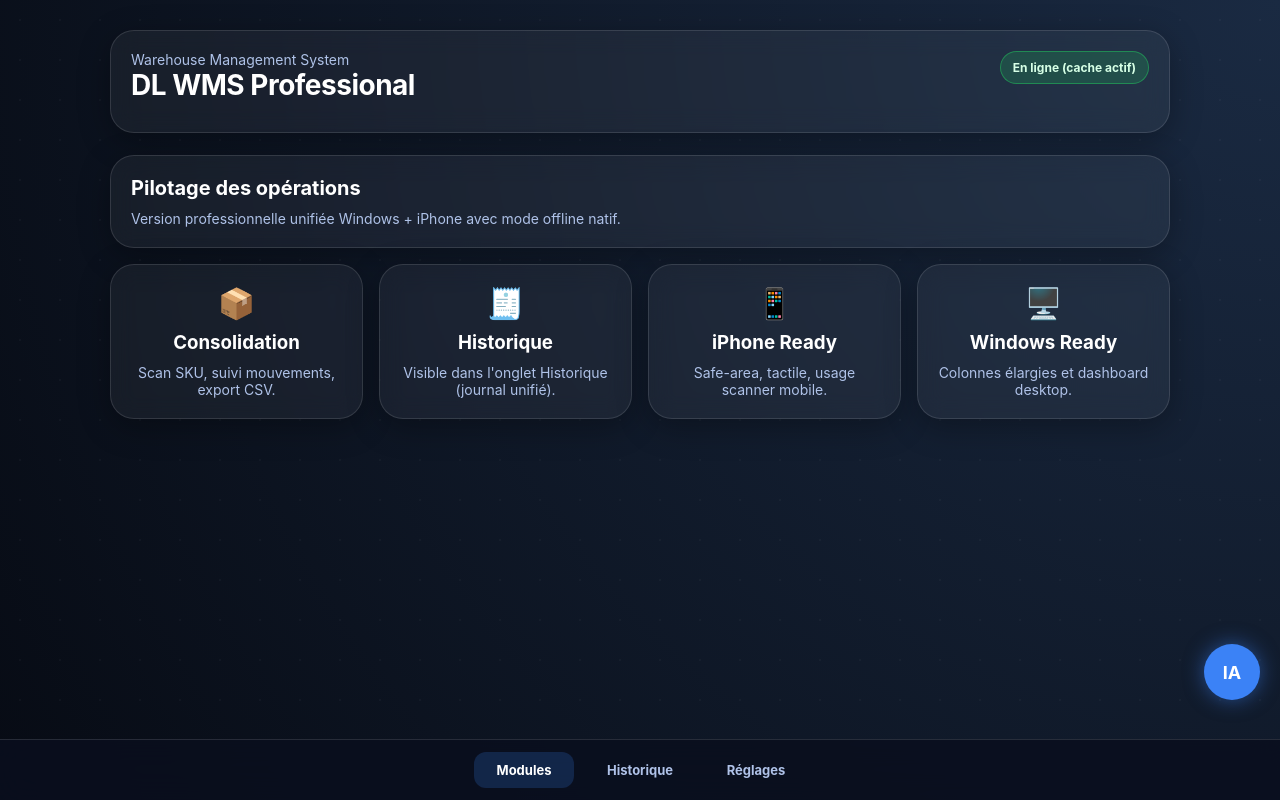
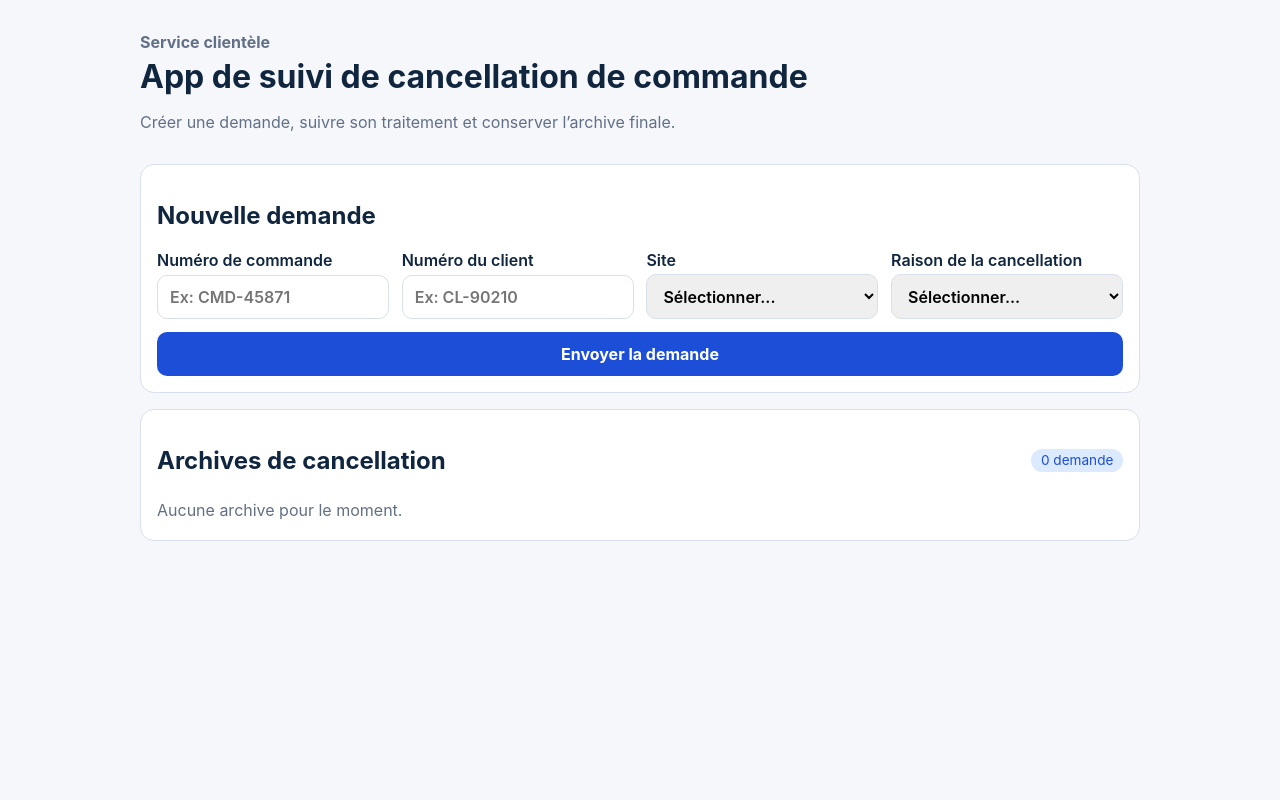
Before and after one commit to cfddf486w5-crypto/App2, a plain HTML site: page index.html in a window 1280 px wide. Drawn offline with Linux system fonts and the light colour scheme.

Commit message:
Refondre l'app en suivi de cancellation de commande

```diff
--- a/css/theme.css
+++ b/css/theme.css
@@ -1,84 +1,133 @@
 :root {
-    --bg-dark: #070B14;
-    --bg-light: #1A2A42;
-    --primary: #3B82F6;
-    --glow: 0 0 20px rgba(59, 130, 246, 0.5);
-    --surface: rgba(255, 255, 255, 0.05);
-    --surface-border: rgba(255, 255, 255, 0.12);
-    --text-main: #FFFFFF;
-    --text-sub: #AFC2E8;
-    --radius-lg: 24px;
-    --radius-md: 14px;
-    --safe-top: env(safe-area-inset-top);
-    --safe-bottom: env(safe-area-inset-bottom);
+  color-scheme: light;
+  --bg: #f5f7fb;
+  --text: #10263f;
+  --muted: #617086;
+  --card: #ffffff;
+  --line: #d8e0ec;
+  --primary: #1d4ed8;
+  --primary-soft: #dbeafe;
+  --success: #15803d;
+  --warning: #b45309;
 }
 
-* { box-sizing: border-box; -webkit-tap-highlight-color: transparent; }
+* { box-sizing: border-box; }
 
 body {
-    margin: 0;
-    font-family: "Inter", -apple-system, BlinkMacSystemFont, "Segoe UI", Roboto, sans-serif;
-    background: radial-gradient(circle at top right, var(--bg-light), var(--bg-dark));
-    background-attachment: fixed;
-    color: var(--text-main);
-    min-height: 100vh;
-    padding-top: var(--safe-top);
-    padding-bottom: calc(var(--safe-bottom) + 80px);
-    overflow-x: hidden;
+  margin: 0;
+  font-family: Inter, Segoe UI, Arial, sans-serif;
+  background: var(--bg);
+  color: var(--text);
 }
 
-.glass-card {
-    background: var(--surface);
-    backdrop-filter: blur(12px);
-    -webkit-backdrop-filter: blur(12px);
-    border: 1px solid var(--surface-border);
-    border-radius: var(--radius-lg);
-    padding: 20px;
-    box-shadow: 0 8px 32px rgba(0, 0, 0, 0.3);
+.container {
+  width: min(1000px, 92vw);
+  margin: 2rem auto;
+  display: grid;
+  gap: 1rem;
 }
 
-h1, h2, h3 { margin: 0 0 10px 0; font-weight: 700; }
-h1 { font-size: 28px; letter-spacing: -0.5px; }
-h2 { font-size: 20px; }
-p.subtext { color: var(--text-sub); margin: 0; font-size: 14px; }
+.hero h1 { margin: 0.3rem 0; }
+.kicker { margin: 0; color: var(--primary); font-weight: 700; }
+.hero p { color: var(--muted); }
 
-input, button {
-    font-family: inherit;
-    font-size: 16px;
-    outline: none;
-    border: none;
+.card {
+  background: var(--card);
+  border: 1px solid var(--line);
+  border-radius: 14px;
+  padding: 1rem;
 }
 
-input[type="text"] {
-    width: 100%;
-    padding: 14px;
-    border-radius: var(--radius-md);
-    background: rgba(0,0,0,0.3);
-    border: 1px solid var(--surface-border);
-    color: white;
-    margin-bottom: 12px;
+.form-grid {
+  display: grid;
+  grid-template-columns: repeat(auto-fit, minmax(220px, 1fr));
+  gap: 0.8rem;
 }
 
-.btn-primary {
-    background: var(--primary);
-    color: white;
-    padding: 14px;
-    border-radius: var(--radius-md);
-    width: 100%;
-    font-weight: 700;
-    box-shadow: var(--glow);
-    cursor: pointer;
+label {
+  display: grid;
+  gap: 0.3rem;
+  font-weight: 600;
 }
 
-#particles {
-    position: fixed;
-    top: 0;
-    left: 0;
-    width: 100%;
-    height: 100%;
-    pointer-events: none;
-    z-index: -1;
-    background-image: radial-gradient(rgba(255,255,255,0.11) 1px, transparent 1px);
-    background-size: 40px 40px;
-    opacity: 0.3;
+input, select, textarea, button {
+  font: inherit;
 }
+
+input, select, textarea {
+  border: 1px solid var(--line);
+  border-radius: 10px;
+  padding: 0.65rem 0.75rem;
+  width: 100%;
+}
+
+.primary {
+  border: none;
+  border-radius: 10px;
+  background: var(--primary);
+  color: white;
+  font-weight: 700;
+  padding: 0.75rem;
+  cursor: pointer;
+}
+
+.full { grid-column: 1 / -1; }
+.hidden { display: none; }
+
+.list-head {
+  display: flex;
+  justify-content: space-between;
+  align-items: center;
+}
+
+.badge {
+  background: var(--primary-soft);
+  color: var(--primary);
+  border-radius: 999px;
+  padding: 0.2rem 0.6rem;
+  font-size: 0.85rem;
+}
+
+.stack { display: grid; gap: 0.7rem; }
+
+.archive-item {
+  border: 1px solid var(--line);
+  border-radius: 10px;
+  padding: 0.8rem;
+}
+
+.archive-top {
+  display: flex;
+  justify-content: space-between;
+  gap: 1rem;
+  align-items: baseline;
+}
+
+.archive-top h3 { margin: 0; }
+.meta, .reason { margin: 0.3rem 0; color: var(--muted); }
+
+.status {
+  font-size: 0.8rem;
+  border-radius: 999px;
+  padding: 0.2rem 0.55rem;
+  border: 1px solid transparent;
+}
+
+.status.pending { color: var(--warning); border-color: #facc15; background: #fef9c3; }
+.status.progress { color: var(--primary); border-color: #93c5fd; background: #eff6ff; }
+.status.done { color: var(--success); border-color: #86efac; background: #f0fdf4; }
+
+.timeline {
+  margin: 0.45rem 0;
+  padding-left: 1rem;
+}
+
+.timeline li.done { color: var(--success); font-weight: 600; }
+.actions { display: flex; gap: 0.5rem; flex-wrap: wrap; }
+.actions button {
+  border: 1px solid var(--line);
+  background: #fff;
+  border-radius: 8px;
+  padding: 0.4rem 0.6rem;
+  cursor: pointer;
+}
--- a/index.html
+++ b/index.html
@@ -1,52 +1,84 @@
 <!DOCTYPE html>
 <html lang="fr">
 <head>
-    <meta charset="UTF-8">
-    <meta name="viewport" content="width=device-width, initial-scale=1.0, viewport-fit=cover">
-    <meta name="apple-mobile-web-app-capable" content="yes">
-    <meta name="apple-mobile-web-app-status-bar-style" content="black-translucent">
-    <title>DL WMS</title>
-    <link rel="manifest" href="manifest.webmanifest">
-    <link rel="stylesheet" href="css/theme.css">
-    <link rel="stylesheet" href="css/layout.css">
+  <meta charset="UTF-8" />
+  <meta name="viewport" content="width=device-width, initial-scale=1.0" />
+  <title>Suivi de cancellation de commande</title>
+  <link rel="stylesheet" href="css/theme.css" />
 </head>
 <body>
-    <div id="particles"></div>
+  <main class="container">
+    <header class="hero">
+      <p class="kicker">Service clientèle</p>
+      <h1>App de suivi de cancellation de commande</h1>
+      <p>Créer une demande, suivre son traitement et conserver l’archive finale.</p>
+    </header>
 
-    <div class="app-shell">
-        <header class="top-header glass-card">
-            <div>
-                <p class="subtext">Warehouse Management System</p>
-                <h1>DL WMS Professional</h1>
-            </div>
-            <span id="sync-status" class="sync-pill">Mode hors-ligne sécurisé</span>
-        </header>
+    <section class="card">
+      <h2>Nouvelle demande</h2>
+      <form id="cancel-form" class="form-grid">
+        <label>
+          Numéro de commande
+          <input type="text" id="orderNumber" required placeholder="Ex: CMD-45871" />
+        </label>
 
-        <main id="app-root"></main>
-    </div>
+        <label>
+          Numéro du client
+          <input type="text" id="customerNumber" required placeholder="Ex: CL-90210" />
+        </label>
 
-    <nav class="bottom-bar">
-        <a href="#/modules" class="nav-item">Modules</a>
-        <a href="#/history" class="nav-item">Historique</a>
-        <a href="#/settings" class="nav-item">Réglages</a>
-    </nav>
+        <label>
+          Site
+          <select id="site" required>
+            <option value="">Sélectionner...</option>
+            <option>Langelier</option>
+            <option>Anjou</option>
+            <option>Laval</option>
+            <option>Longueuil</option>
+            <option>Autre</option>
+          </select>
+        </label>
 
-    <div id="ai-panel" class="ai-panel glass-card hidden">
-        <div class="ai-header">
-            <h3>Assistant IA Local</h3>
-            <button id="close-ai">×</button>
-        </div>
-        <div id="ai-chat" class="ai-chat"></div>
-        <div class="ai-input-group">
-            <input type="text" id="ai-input" placeholder="Question opérationnelle...">
-            <button id="ai-send">Go</button>
-        </div>
-    </div>
-    <button id="fab-ai" class="fab-ai">IA</button>
+        <label>
+          Raison de la cancellation
+          <select id="reason" required>
+            <option value="">Sélectionner...</option>
+            <option value="Client cancel">Client cancel</option>
+            <option value="Autre">Autre</option>
+          </select>
+        </label>
 
-    <script src="js/store.js"></script>
-    <script src="js/ai.js"></script>
-    <script src="js/router.js"></script>
-    <script src="js/app.js"></script>
+        <label id="otherReasonWrap" class="hidden full">
+          Détail (si « Autre »)
+          <textarea id="otherReason" rows="3" placeholder="Écrire la raison..."></textarea>
+        </label>
+
+        <button type="submit" class="primary full">Envoyer la demande</button>
+      </form>
+    </section>
+
+    <section class="card">
+      <div class="list-head">
+        <h2>Archives de cancellation</h2>
+        <span id="archiveCount" class="badge">0 demande</span>
+      </div>
+      <div id="archiveList" class="stack"></div>
+    </section>
+  </main>
+
+  <template id="archiveTemplate">
+    <article class="archive-item">
+      <div class="archive-top">
+        <h3></h3>
+        <span class="status"></span>
+      </div>
+      <p class="meta"></p>
+      <p class="reason"></p>
+      <ul class="timeline"></ul>
+      <div class="actions"></div>
+    </article>
+  </template>
+
+  <script src="js/app.js"></script>
 </body>
 </html>
--- a/js/app.js
+++ b/js/app.js
@@ -1,28 +1,130 @@
-document.addEventListener('DOMContentLoaded', async () => {
-    await Store.init();
+const STORAGE_KEY = 'cancellation-archives-v1';
 
-    const syncStatus = document.getElementById('sync-status');
-    const updateStatus = () => {
-        if (!syncStatus) {
-            return;
-        }
-        const online = navigator.onLine;
-        syncStatus.textContent = online ? 'En ligne (cache actif)' : 'Mode hors-ligne sécurisé';
-        syncStatus.classList.toggle('offline', !online);
-    };
+const WORKFLOW = [
+  'Demande créée',
+  'Notification reçue pour traiter la demande',
+  'Demande acceptée',
+  'Commande trouvée et retirée',
+  'Cancellation créée',
+  'Photo du bon de cancellation prise',
+  'Demande envoyée par Outlook',
+  'Traitée au site',
+  'Archive finale'
+];
 
-    window.addEventListener('online', updateStatus);
-    window.addEventListener('offline', updateStatus);
-    updateStatus();
+const form = document.getElementById('cancel-form');
+const reasonSelect = document.getElementById('reason');
+const otherReasonWrap = document.getElementById('otherReasonWrap');
+const otherReason = document.getElementById('otherReason');
+const archiveList = document.getElementById('archiveList');
+const archiveCount = document.getElementById('archiveCount');
+const archiveTemplate = document.getElementById('archiveTemplate');
 
-    window.addEventListener('hashchange', () => Router.handleRoute());
-    Router.handleRoute();
+const loadArchives = () => JSON.parse(localStorage.getItem(STORAGE_KEY) || '[]');
+const saveArchives = (archives) => localStorage.setItem(STORAGE_KEY, JSON.stringify(archives));
 
-    AI.initUI();
+const statusInfo = (step) => {
+  if (step >= WORKFLOW.length - 1) {
+    return { label: 'Finalisée', className: 'done' };
+  }
+  if (step > 0) {
+    return { label: 'En traitement', className: 'progress' };
+  }
+  return { label: 'En attente', className: 'pending' };
+};
 
-    if ('serviceWorker' in navigator) {
-        navigator.serviceWorker.register('sw.js')
-            .then((reg) => console.log('SW enregistré', reg.scope))
-            .catch((err) => console.log('Erreur SW', err));
-    }
+const renderArchives = () => {
+  const archives = loadArchives();
+  archiveList.innerHTML = '';
+  archiveCount.textContent = `${archives.length} demande${archives.length > 1 ? 's' : ''}`;
+
+  if (!archives.length) {
+    archiveList.innerHTML = '<p class="meta">Aucune archive pour le moment.</p>';
+    return;
+  }
+
+  archives
+    .sort((a, b) => new Date(b.createdAt) - new Date(a.createdAt))
+    .forEach((archive) => {
+      const node = archiveTemplate.content.cloneNode(true);
+      const status = statusInfo(archive.step);
+
+      node.querySelector('h3').textContent = `${archive.orderNumber} • ${archive.site}`;
+      const statusTag = node.querySelector('.status');
+      statusTag.textContent = status.label;
+      statusTag.classList.add(status.className);
+
+      node.querySelector('.meta').textContent = `Client: ${archive.customerNumber} • Créée: ${new Date(archive.createdAt).toLocaleString('fr-CA')}`;
+      node.querySelector('.reason').textContent = `Raison: ${archive.reason}`;
+
+      const timeline = node.querySelector('.timeline');
+      WORKFLOW.forEach((item, index) => {
+        const li = document.createElement('li');
+        li.textContent = item;
+        if (index <= archive.step) li.classList.add('done');
+        timeline.appendChild(li);
+      });
+
+      const actions = node.querySelector('.actions');
+      if (archive.step < WORKFLOW.length - 1) {
+        const button = document.createElement('button');
+        button.textContent = `Passer à: ${WORKFLOW[archive.step + 1]}`;
+        button.addEventListener('click', () => {
+          const all = loadArchives();
+          const idx = all.findIndex((x) => x.id === archive.id);
+          if (idx === -1) return;
+          all[idx].step += 1;
+
+          if (WORKFLOW[all[idx].step] === 'Traitée au site') {
+            all[idx].treatedAt = all[idx].site;
+          }
+
+          saveArchives(all);
+          renderArchives();
+        });
+        actions.appendChild(button);
+      }
+
+      if (archive.treatedAt) {
+        const treated = document.createElement('span');
+        treated.className = 'badge';
+        treated.textContent = `Update traitée à ${archive.treatedAt}`;
+        actions.appendChild(treated);
+      }
+
+      archiveList.appendChild(node);
+    });
+};
+
+reasonSelect.addEventListener('change', () => {
+  const isOther = reasonSelect.value === 'Autre';
+  otherReasonWrap.classList.toggle('hidden', !isOther);
+  otherReason.required = isOther;
 });
+
+form.addEventListener('submit', (event) => {
+  event.preventDefault();
+
+  const payload = {
+    id: crypto.randomUUID(),
+    orderNumber: document.getElementById('orderNumber').value.trim(),
+    customerNumber: document.getElementById('customerNumber').value.trim(),
+    site: document.getElementById('site').value,
+    reason: reasonSelect.value === 'Autre' ? `Autre: ${otherReason.value.trim()}` : reasonSelect.value,
+    step: 0,
+    createdAt: new Date().toISOString(),
+    treatedAt: null
+  };
+
+  const archives = loadArchives();
+  archives.push(payload);
+  saveArchives(archives);
+
+  form.reset();
+  otherReasonWrap.classList.add('hidden');
+  otherReason.required = false;
+
+  renderArchives();
+});
+
+renderArchives();
```
